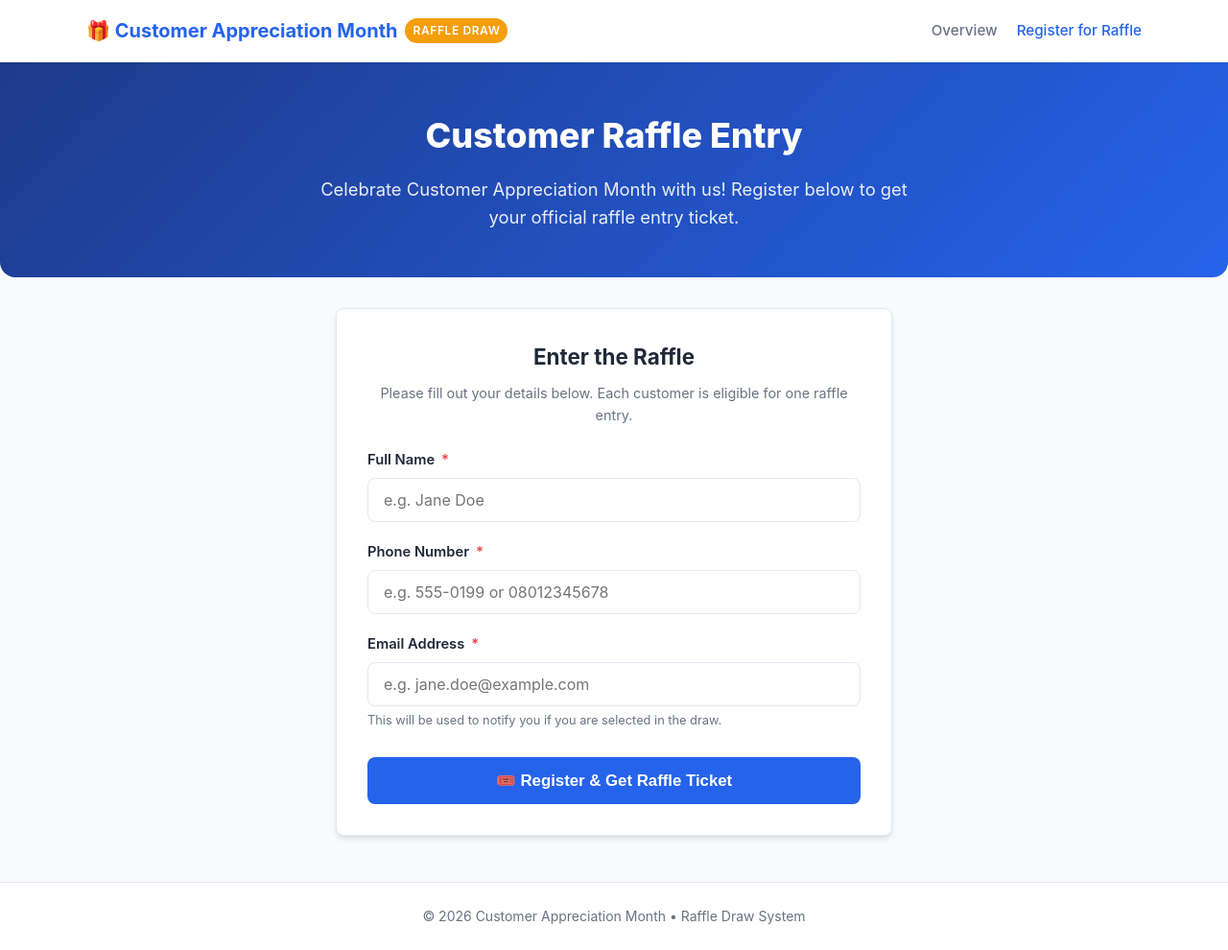
After one commit to carltontrevor23/raffle-draw, a PHP site: page /register.php in a window 1280 px wide. The commit adds this page. Shown: the whole page at 96% size. Run offline with PHP 8.4, Linux system fonts and the light colour scheme.

Commit message:
Add customer registration page

```diff
--- a/css/style.css
+++ b/css/style.css
@@ -289,6 +289,151 @@ body {
     margin-top: auto;
 }
 
+/* Form Components */
+.form-card {
+    max-width: 580px;
+    margin: 0 auto;
+    background-color: var(--bg-card);
+    border: 1px solid var(--border-color);
+    border-radius: var(--border-radius);
+    padding: 2rem;
+    box-shadow: var(--box-shadow);
+}
+
+.form-group {
+    margin-bottom: 1.25rem;
+    text-align: left;
+}
+
+.form-label {
+    display: block;
+    font-weight: 600;
+    font-size: 0.92rem;
+    color: var(--text-main);
+    margin-bottom: 0.4rem;
+}
+
+.form-label .required {
+    color: var(--danger-color);
+    margin-left: 0.2rem;
+}
+
+.form-input {
+    width: 100%;
+    padding: 0.75rem 1rem;
+    font-size: 1rem;
+    font-family: inherit;
+    color: var(--text-main);
+    background-color: #ffffff;
+    border: 1.5px solid var(--border-color);
+    border-radius: var(--border-radius);
+    outline: none;
+    transition: var(--transition);
+}
+
+.form-input:focus {
+    border-color: var(--primary-color);
+    box-shadow: 0 0 0 3px rgba(37, 99, 235, 0.15);
+}
+
+.form-input.is-invalid {
+    border-color: var(--danger-color);
+    background-color: #fffaf0;
+    box-shadow: 0 0 0 3px rgba(239, 68, 68, 0.15);
+}
+
+.field-error {
+    display: none;
+    color: var(--danger-color);
+    font-size: 0.82rem;
+    margin-top: 0.35rem;
+    font-weight: 500;
+}
+
+.field-error.visible {
+    display: block;
+}
+
+.form-helper {
+    font-size: 0.8rem;
+    color: var(--text-muted);
+    margin-top: 0.3rem;
+}
+
+.btn-block {
+    width: 100%;
+    padding: 0.85rem 1.25rem;
+    font-size: 1.05rem;
+}
+
+/* Success Ticket Card */
+.ticket-card {
+    max-width: 580px;
+    margin: 0 auto;
+    background: #ffffff;
+    border: 2px dashed var(--primary-color);
+    border-radius: 12px;
+    padding: 2.25rem;
+    text-align: center;
+    box-shadow: 0 10px 25px -5px rgba(37, 99, 235, 0.15);
+    position: relative;
+    overflow: hidden;
+}
+
+.ticket-header {
+    border-bottom: 2px dashed var(--border-color);
+    padding-bottom: 1.25rem;
+    margin-bottom: 1.5rem;
+}
+
+.ticket-badge {
+    display: inline-block;
+    background-color: var(--accent-color);
+    color: #ffffff;
+    font-weight: 700;
+    font-size: 0.85rem;
+    padding: 0.3rem 0.85rem;
+    border-radius: 9999px;
+    letter-spacing: 0.05em;
+    text-transform: uppercase;
+    margin-bottom: 0.75rem;
+}
+
+.ticket-number {
+    font-size: 2rem;
+    font-weight: 800;
+    color: var(--primary-color);
+    letter-spacing: 0.05em;
+    font-family: "Courier New", Courier, monospace;
+}
+
+.ticket-details {
+    display: flex;
+    flex-direction: column;
+    gap: 0.75rem;
+    text-align: left;
+    background-color: var(--bg-page);
+    border-radius: var(--border-radius);
+    padding: 1.25rem;
+    margin-bottom: 1.75rem;
+}
+
+.ticket-row {
+    display: flex;
+    justify-content: space-between;
+    font-size: 0.95rem;
+}
+
+.ticket-label {
+    color: var(--text-muted);
+    font-weight: 500;
+}
+
+.ticket-value {
+    color: var(--text-main);
+    font-weight: 600;
+}
+
 /* Responsive adjustments */
 @media (max-width: 768px) {
     .header-content {
@@ -304,4 +449,12 @@ body {
     .hero p {
         font-size: 1rem;
     }
+
+    .form-card, .ticket-card {
+        padding: 1.5rem 1.25rem;
+    }
+
+    .ticket-number {
+        font-size: 1.5rem;
+    }
 }
--- /dev/null
+++ b/register.php
@@ -0,0 +1,292 @@
+<?php
+/**
+ * Customer Appreciation Month Raffle Draw System
+ * Customer Registration Page (Phase 3)
+ */
+
+require_once __DIR__ . '/config/db.php';
+
+$name = '';
+$phone = '';
+$email = '';
+$errors = [];
+$registrationSuccess = false;
+$entryInfo = null;
+
+// Handle Form Submission
+if ($_SERVER['REQUEST_METHOD'] === 'POST') {
+    $name  = isset($_POST['name']) ? trim($_POST['name']) : '';
+    $phone = isset($_POST['phone']) ? trim($_POST['phone']) : '';
+    $email = isset($_POST['email']) ? trim($_POST['email']) : '';
+
+    // Server-side Validation
+    if ($name === '') {
+        $errors[] = 'Full name is required.';
+    } elseif (strlen($name) < 2) {
+        $errors[] = 'Full name must be at least 2 characters long.';
+    }
+
+    if ($phone === '') {
+        $errors[] = 'Phone number is required.';
+    } elseif (strlen($phone) < 7) {
+        $errors[] = 'Please enter a valid phone number (at least 7 digits).';
+    }
+
+    if ($email === '') {
+        $errors[] = 'Email address is required.';
+    } elseif (!filter_var($email, FILTER_VALIDATE_EMAIL)) {
+        $errors[] = 'Please enter a valid email address.';
+    }
+
+    // Database Processing
+    if (empty($errors)) {
+        if (!$db_connected || !$pdo) {
+            $errors[] = 'Database is currently unreachable. Please make sure MySQL is running in XAMPP.';
+        } else {
+            try {
+                // Check if email already registered
+                $checkStmt = $pdo->prepare('SELECT id FROM customers WHERE email = ? LIMIT 1');
+                $checkStmt->execute([$email]);
+                $existingCustomer = $checkStmt->fetch();
+
+                if ($existingCustomer) {
+                    $errors[] = 'The email address (' . htmlspecialchars($email) . ') has already been registered for this raffle!';
+                } else {
+                    // Use a transaction to ensure both customer and entry are saved together
+                    $pdo->beginTransaction();
+
+                    // 1. Insert customer record
+                    $insertCustomer = $pdo->prepare('INSERT INTO customers (name, phone, email) VALUES (?, ?, ?)');
+                    $insertCustomer->execute([$name, $phone, $email]);
+                    $customerId = (int) $pdo->lastInsertId();
+
+                    // 2. Create the raffle entry
+                    $insertEntry = $pdo->prepare('INSERT INTO entries (customer_id, entry_status) VALUES (?, ?)');
+                    $insertEntry->execute([$customerId, 'valid']);
+                    $entryId = (int) $pdo->lastInsertId();
+
+                    $pdo->commit();
+
+                    $registrationSuccess = true;
+                    $entryInfo = [
+                        'entry_id'    => $entryId,
+                        'ticket_code' => 'CAM-' . str_pad($entryId, 5, '0', STR_PAD_LEFT),
+                        'name'        => $name,
+                        'email'       => $email,
+                        'phone'       => $phone,
+                        'date'        => date('F j, Y - g:i A')
+                    ];
+
+                    // Clear form inputs
+                    $name  = '';
+                    $phone = '';
+                    $email = '';
+                }
+            } catch (PDOException $e) {
+                if ($pdo->inTransaction()) {
+                    $pdo->rollBack();
+                }
+
+                // MySQL error 23000 handles duplicate key violation
+                if ($e->getCode() == 23000) {
+                    $errors[] = 'Duplicate entry detected: You are already registered for this raffle.';
+                } else {
+                    $errors[] = 'Database error during registration: ' . $e->getMessage();
+                }
+            }
+        }
+    }
+}
+?>
+<!DOCTYPE html>
+<html lang="en">
+<head>
+    <meta charset="UTF-8">
+    <meta name="viewport" content="width=device-width, initial-scale=1.0">
+    <title>Register for Raffle | Customer Appreciation Month</title>
+    <!-- Vanilla CSS -->
+    <link rel="stylesheet" href="css/style.css">
+</head>
+<body>
+
+    <!-- Header Navigation -->
+    <header class="main-header">
+        <div class="container header-content">
+            <a href="index.php" class="brand-title">
+                🎁 Customer Appreciation Month
+                <span class="brand-badge">Raffle Draw</span>
+            </a>
+            <nav>
+                <ul class="nav-links">
+                    <li><a href="index.php">Overview</a></li>
+                    <li><a href="register.php" class="active">Register for Raffle</a></li>
+                </ul>
+            </nav>
+        </div>
+    </header>
+
+    <!-- Hero Banner -->
+    <section class="hero">
+        <div class="container">
+            <h1>Customer Raffle Entry</h1>
+            <p>Celebrate Customer Appreciation Month with us! Register below to get your official raffle entry ticket.</p>
+        </div>
+    </section>
+
+    <!-- Main Container -->
+    <main class="main-content container">
+
+        <?php if ($registrationSuccess && $entryInfo): ?>
+            <!-- Success Confirmation & Ticket Card -->
+            <div class="ticket-card">
+                <div class="ticket-header">
+                    <span class="ticket-badge">Official Raffle Entry</span>
+                    <h2 style="font-size: 1.5rem; margin-bottom: 0.5rem; color: var(--success-color);">
+                        🎉 Registration Successful!
+                    </h2>
+                    <p style="color: var(--text-muted); font-size: 0.95rem;">
+                        You have been officially entered into the Customer Appreciation Month Raffle Draw.
+                    </p>
+                    <div style="margin-top: 1rem;">
+                        <span style="font-size: 0.85rem; color: var(--text-muted); display: block;">YOUR TICKET CODE</span>
+                        <span class="ticket-number"><?php echo htmlspecialchars($entryInfo['ticket_code']); ?></span>
+                    </div>
+                </div>
+
+                <div class="ticket-details">
+                    <div class="ticket-row">
+                        <span class="ticket-label">Entry ID:</span>
+                        <span class="ticket-value">#<?php echo htmlspecialchars($entryInfo['entry_id']); ?></span>
+                    </div>
+                    <div class="ticket-row">
+                        <span class="ticket-label">Full Name:</span>
+                        <span class="ticket-value"><?php echo htmlspecialchars($entryInfo['name']); ?></span>
+                    </div>
+                    <div class="ticket-row">
+                        <span class="ticket-label">Email:</span>
+                        <span class="ticket-value"><?php echo htmlspecialchars($entryInfo['email']); ?></span>
+                    </div>
+                    <div class="ticket-row">
+                        <span class="ticket-label">Phone:</span>
+                        <span class="ticket-value"><?php echo htmlspecialchars($entryInfo['phone']); ?></span>
+                    </div>
+                    <div class="ticket-row">
+                        <span class="ticket-label">Status:</span>
+                        <span class="ticket-value"><span class="badge badge-success">Valid Entry</span></span>
+                    </div>
+                    <div class="ticket-row">
+                        <span class="ticket-label">Registered At:</span>
+                        <span class="ticket-value"><?php echo htmlspecialchars($entryInfo['date']); ?></span>
+                    </div>
+                </div>
+
+                <div style="display: flex; gap: 1rem; justify-content: center; flex-wrap: wrap;">
+                    <a href="register.php" class="btn btn-primary">Register Another Customer</a>
+                    <a href="index.php" class="btn btn-secondary">Return to Overview</a>
+                </div>
+            </div>
+
+        <?php else: ?>
+
+            <!-- Registration Form Card -->
+            <div class="form-card">
+                <h2 style="font-size: 1.4rem; margin-bottom: 0.5rem; text-align: center;">Enter the Raffle</h2>
+                <p style="color: var(--text-muted); font-size: 0.9rem; text-align: center; margin-bottom: 1.5rem;">
+                    Please fill out your details below. Each customer is eligible for one raffle entry.
+                </p>
+
+                <!-- Server-side Error Messages Alert -->
+                <?php if (!empty($errors)): ?>
+                    <div class="status-box danger" style="margin-bottom: 1.25rem;">
+                        <span style="font-size: 1.3rem;">⚠️</span>
+                        <div>
+                            <strong>Please correct the following:</strong>
+                            <ul style="margin-left: 1.25rem; margin-top: 0.25rem; font-size: 0.9rem;">
+                                <?php foreach ($errors as $error): ?>
+                                    <li><?php echo htmlspecialchars($error); ?></li>
+                                <?php endforeach; ?>
+                            </ul>
+                        </div>
+                    </div>
+                <?php endif; ?>
+
+                <!-- Customer Registration Form -->
+                <form id="raffle-registration-form" method="POST" action="register.php" novalidate>
+
+                    <!-- Full Name Field -->
+                    <div class="form-group">
+                        <label for="name" class="form-label">
+                            Full Name <span class="required">*</span>
+                        </label>
+                        <input
+                            type="text"
+                            id="name"
+                            name="name"
+                            class="form-input"
+                            placeholder="e.g. Jane Doe"
+                            value="<?php echo htmlspecialchars($name); ?>"
+                            autocomplete="name"
+                        >
+                        <div class="field-error" id="error-name">Please enter your full name (at least 2 letters).</div>
+                    </div>
+
+                    <!-- Phone Number Field -->
+                    <div class="form-group">
+                        <label for="phone" class="form-label">
+                            Phone Number <span class="required">*</span>
+                        </label>
+                        <input
+                            type="tel"
+                            id="phone"
+                            name="phone"
+                            class="form-input"
+                            placeholder="e.g. 555-0199 or 08012345678"
+                            value="<?php echo htmlspecialchars($phone); ?>"
+                            autocomplete="tel"
+                        >
+                        <div class="field-error" id="error-phone">Please enter a valid phone number (at least 7 digits).</div>
+                    </div>
+
+                    <!-- Email Address Field -->
+                    <div class="form-group">
+                        <label for="email" class="form-label">
+                            Email Address <span class="required">*</span>
+                        </label>
+                        <input
+                            type="email"
+                            id="email"
+                            name="email"
+                            class="form-input"
+                            placeholder="e.g. jane.doe@example.com"
+                            value="<?php echo htmlspecialchars($email); ?>"
+                            autocomplete="email"
+                        >
+                        <div class="field-error" id="error-email">Please enter a valid email address.</div>
+                        <div class="form-helper">This will be used to notify you if you are selected in the draw.</div>
+                    </div>
+
+                    <!-- Submit Button -->
+                    <div style="margin-top: 1.75rem;">
+                        <button type="submit" id="btn-submit" class="btn btn-primary btn-block">
+                            🎟️ Register & Get Raffle Ticket
+                        </button>
+                    </div>
+
+                </form>
+            </div>
+
+        <?php endif; ?>
+
+    </main>
+
+    <!-- Footer -->
+    <footer class="main-footer">
+        <div class="container">
+            <p>&copy; <?php echo date('Y'); ?> Customer Appreciation Month &bull; Raffle Draw System</p>
+        </div>
+    </footer>
+
+    <!-- Vanilla JavaScript for Client-side Validation -->
+    <script src="js/main.js"></script>
+</body>
+</html>
```
Also changed, not shown: index.php (+10 -0 lines).
